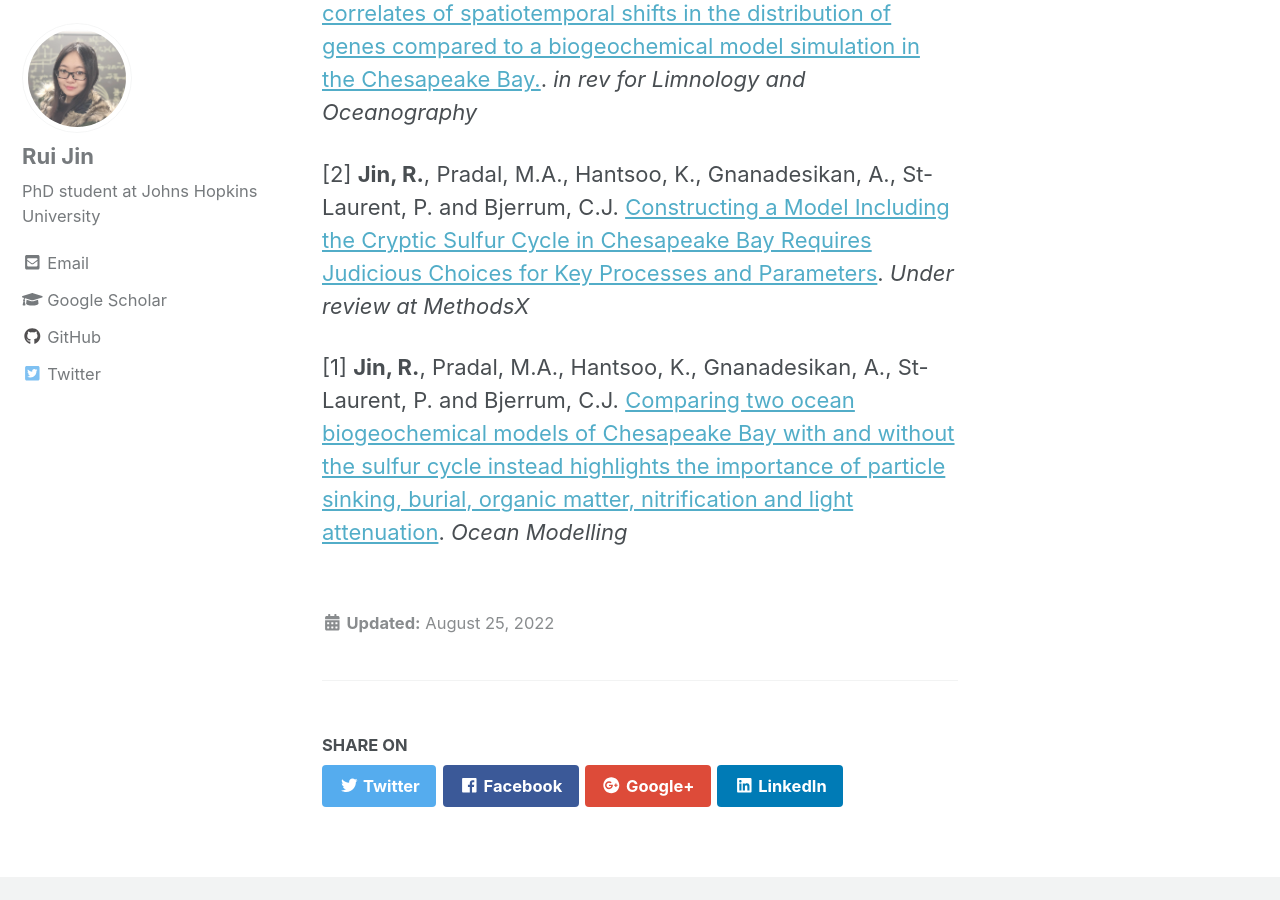
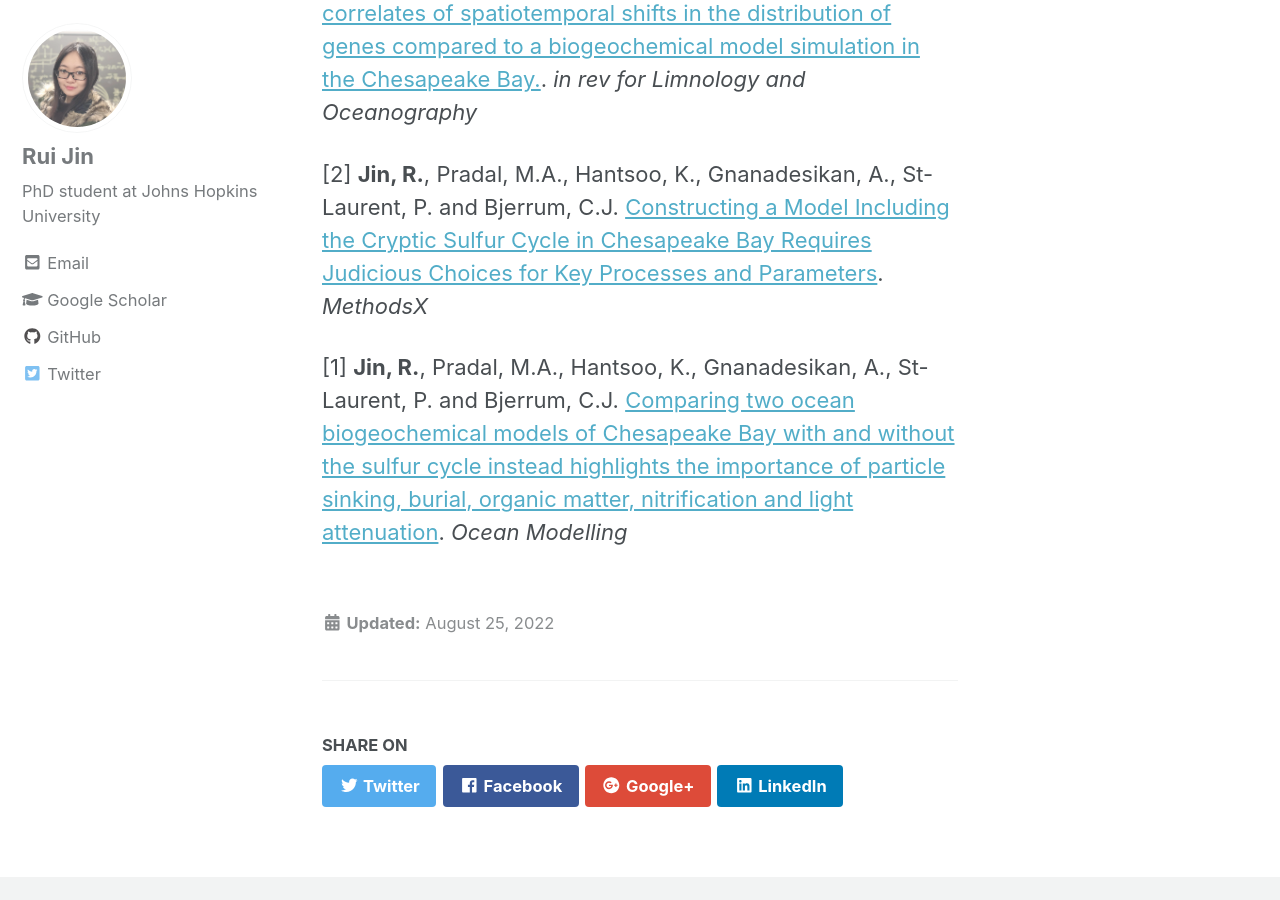
Before and after one commit to RuiJinSZ/RuiJinSZ.github.io, a Jekyll site: the page built from _pages/publications.md, in a window 1280 px wide and 900 px high, scrolled down 452 px. Built offline with Jekyll 4.4.1, drawn with Linux system fonts in a browser that asks for light colours; nearby versions of some CDN libraries.

Commit message:
update pub

```diff
--- a/_pages/publications.md
+++ b/_pages/publications.md
@@ -12,6 +12,6 @@ toc_icon: "columns"
 ## 2023
 [3] Preheim, S.P., Morris, S., Zhang, Y., Holder, C., Arora-Williams, K. K., Gensbigler, P., Hinton, A.,  **Jin, R.**, Pradal, M.A. and Gnanadesikan, A. [Major trends and environmental correlates of spatiotemporal shifts in the distribution of genes compared to a biogeochemical model simulation in the Chesapeake Bay.](https://www.biorxiv.org/content/10.1101/2023.01.09.523340v1.abstract). *in rev for Limnology and Oceanography*
 
-[2] **Jin, R.**, Pradal, M.A., Hantsoo, K., Gnanadesikan, A., St-Laurent, P. and Bjerrum, C.J. [Constructing a Model Including the Cryptic Sulfur Cycle in Chesapeake Bay Requires Judicious Choices for Key Processes and Parameters](https://papers.ssrn.com/sol3/papers.cfm?abstract_id=4399169). *Under review at MethodsX*
+[2] **Jin, R.**, Pradal, M.A., Hantsoo, K., Gnanadesikan, A., St-Laurent, P. and Bjerrum, C.J. [Constructing a Model Including the Cryptic Sulfur Cycle in Chesapeake Bay Requires Judicious Choices for Key Processes and Parameters](https://papers.ssrn.com/sol3/papers.cfm?abstract_id=4399169). *MethodsX*
 
 [1] **Jin, R.**, Pradal, M.A., Hantsoo, K., Gnanadesikan, A., St-Laurent, P. and Bjerrum, C.J. [Comparing two ocean biogeochemical models of Chesapeake Bay with and without the sulfur cycle instead highlights the importance of particle sinking, burial, organic matter, nitrification and light attenuation](https://www.sciencedirect.com/science/article/abs/pii/S1463500323000161). *Ocean Modelling*
```
